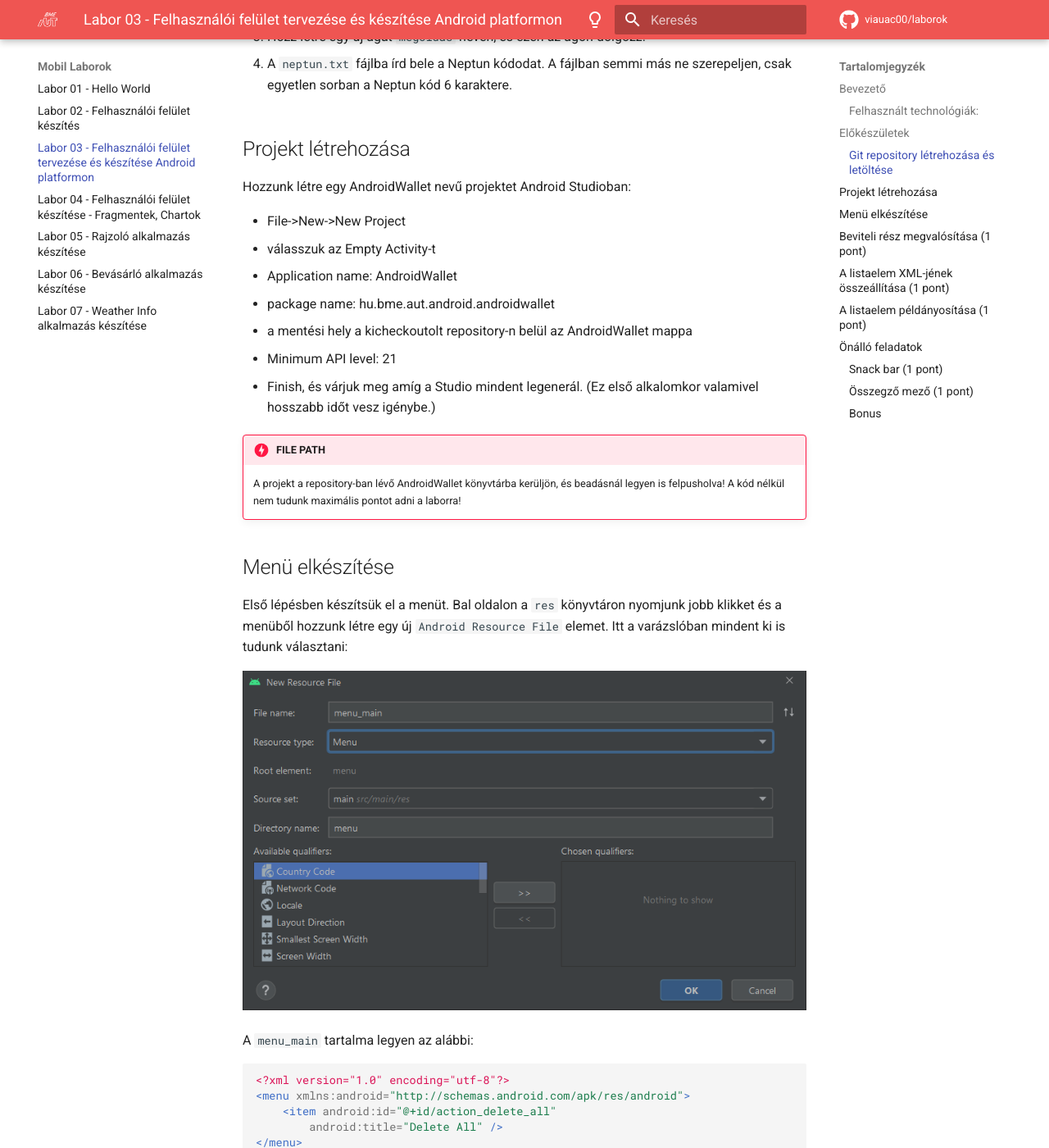
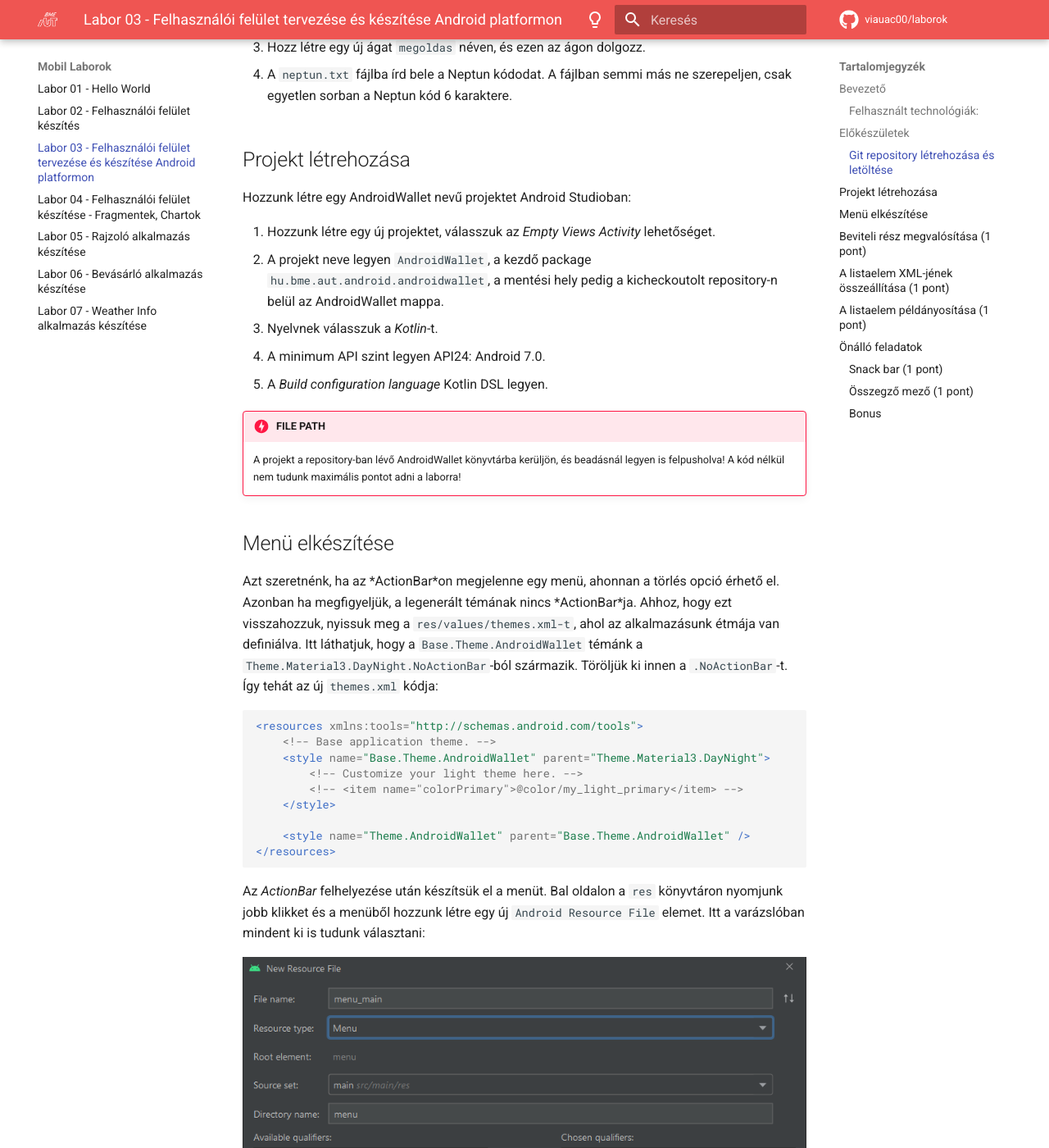
Before and after one commit to VIAUAD02/laborok, an MkDocs documentation site: the page built from docs/laborok/03-android-ui-adv/index.md, in a window 1280 px wide and 1400 px high, scrolled down 2027 px. Shown: the whole window at 82% size. Built offline with MkDocs 1.6.1 and Material for MkDocs 9.7.7, drawn with Linux system fonts in a browser that asks for light colours; comment, search, counter and statistics services are not loaded; some of the changed text lies outside the part shown.

Commit message:
Labor03 2023 update

````diff
--- a/docs/laborok/03-android-ui-adv/index.md
+++ b/docs/laborok/03-android-ui-adv/index.md
@@ -47,20 +47,32 @@
 
 Hozzunk létre egy AndroidWallet nevű projektet Android Studioban:
 
-- File->New->New Project
-- válasszuk az Empty Activity-t
-- Application name: AndroidWallet
-- package name: hu.bme.aut.android.androidwallet
-- a mentési hely a kicheckoutolt repository-n belül az AndroidWallet mappa
-- Minimum API level: 21
-- Finish, és várjuk meg amíg a Studio mindent legenerál. (Ez első alkalomkor valamivel hosszabb időt vesz igénybe.)
+1. Hozzunk létre egy új projektet, válasszuk az *Empty Views Activity* lehetőséget.
+1. A projekt neve legyen `AndroidWallet`, a kezdő package `hu.bme.aut.android.androidwallet`, a mentési hely pedig a kicheckoutolt repository-n belül az AndroidWallet mappa.
+1. Nyelvnek válasszuk a *Kotlin*-t.
+1. A minimum API szint legyen API24: Android 7.0.
+1. A *Build configuration language* Kotlin DSL legyen.
 
 !!!danger "FILE PATH"
 	A projekt a repository-ban lévő AndroidWallet könyvtárba kerüljön, és beadásnál legyen is felpusholva! A kód nélkül nem tudunk maximális pontot adni a laborra!
 
 ## Menü elkészítése
 
-Első lépésben készítsük el a menüt. Bal oldalon a `res` könyvtáron nyomjunk jobb klikket és a menüből hozzunk létre egy új `Android Resource File` elemet. Itt a varázslóban mindent ki is tudunk választani:
+Azt szeretnénk, ha az *ActionBar*on megjelenne egy menü, ahonnan a törlés opció érhető el. Azonban ha megfigyeljük, a legenerált témának nincs *ActionBar*ja. Ahhoz, hogy ezt visszahozzuk, nyissuk meg a `res/values/themes.xml-t`, ahol az alkalmazásunk étmája van definiálva. Itt láthatjuk, hogy a `Base.Theme.AndroidWallet` témánk a `Theme.Material3.DayNight.NoActionBar`-ból származik. Töröljük ki innen a `.NoActionBar`-t. Így tehát az új `themes.xml` kódja:
+
+```xml
+<resources xmlns:tools="http://schemas.android.com/tools">
+    <!-- Base application theme. -->
+    <style name="Base.Theme.AndroidWallet" parent="Theme.Material3.DayNight">
+        <!-- Customize your light theme here. -->
+        <!-- <item name="colorPrimary">@color/my_light_primary</item> -->
+    </style>
+
+    <style name="Theme.AndroidWallet" parent="Base.Theme.AndroidWallet" />
+</resources>
+```
+
+Az *ActionBar* felhelyezése után készítsük el a menüt. Bal oldalon a `res` könyvtáron nyomjunk jobb klikket és a menüből hozzunk létre egy új `Android Resource File` elemet. Itt a varázslóban mindent ki is tudunk választani:
 
 ![](assets/menu.png)
 
@@ -279,11 +291,11 @@
 Mostanra minden összetevőnk készen áll, már csak a mögöttes logikát kell megvalósítanunk. A kódban szükségünk lesz a mezők elérésére, illetve a kapcsolónk állapotának vizsgálatára a kattintás pillanatában. Ezeket a részeket a *Save* gombunk kattintás eseménykezelőjében
 fogjuk megvalósítani. Továbbá az említett *inflate*-elendő komponensünk példányosítását is itt kell végrehajtanunk a kapott adatok alapján. `Toast` üzenetben jelezzük, ha valamelyik mező nincs kitöltve!
 
-Először készítsük el az eseménykezelő vázát. Figyeljük meg, hogy kódot adunk át paraméterként, ezért nem kerek zárójeleket, hanem kapcsos zárójelpárt használunk. Szintén fontos, hogy ha Kotlinban készítünk Android alkalmazást, akkor a `layout`-ban definiált komponenseket az *id*-jükkel el tudjuk érni. Ehhez először meg kell csinálnunk a `viewBinding`-ot az `Activity`-n. Nem szabad elfelejteni, hogy a modul szintű `build.gradle` fájlban fel kell vennünk a `viewBinding`  `buildFeature`-t.
+Először készítsük el az eseménykezelő vázát. Figyeljük meg, hogy kódot adunk át paraméterként, ezért nem kerek zárójeleket, hanem kapcsos zárójelpárt használunk. Szintén fontos, hogy ha Kotlinban készítünk Android alkalmazást, akkor a `layout`-ban definiált komponenseket az *id*-jükkel el tudjuk érni. Ehhez először meg kell csinálnunk a `viewBinding`-ot az `Activity`-n. Nem szabad elfelejteni, hogy a modul szintű `build.gradle.kts` fájlban fel kell vennünk a `viewBinding`  `buildFeature`-t.
 
 ```
 buildFeatures {
-    viewBinding true
+    viewBinding = true
 }
 ```
 
````
Also changed, not shown: docs/laborok/03-android-ui-adv/assets/sample_screen.png.
